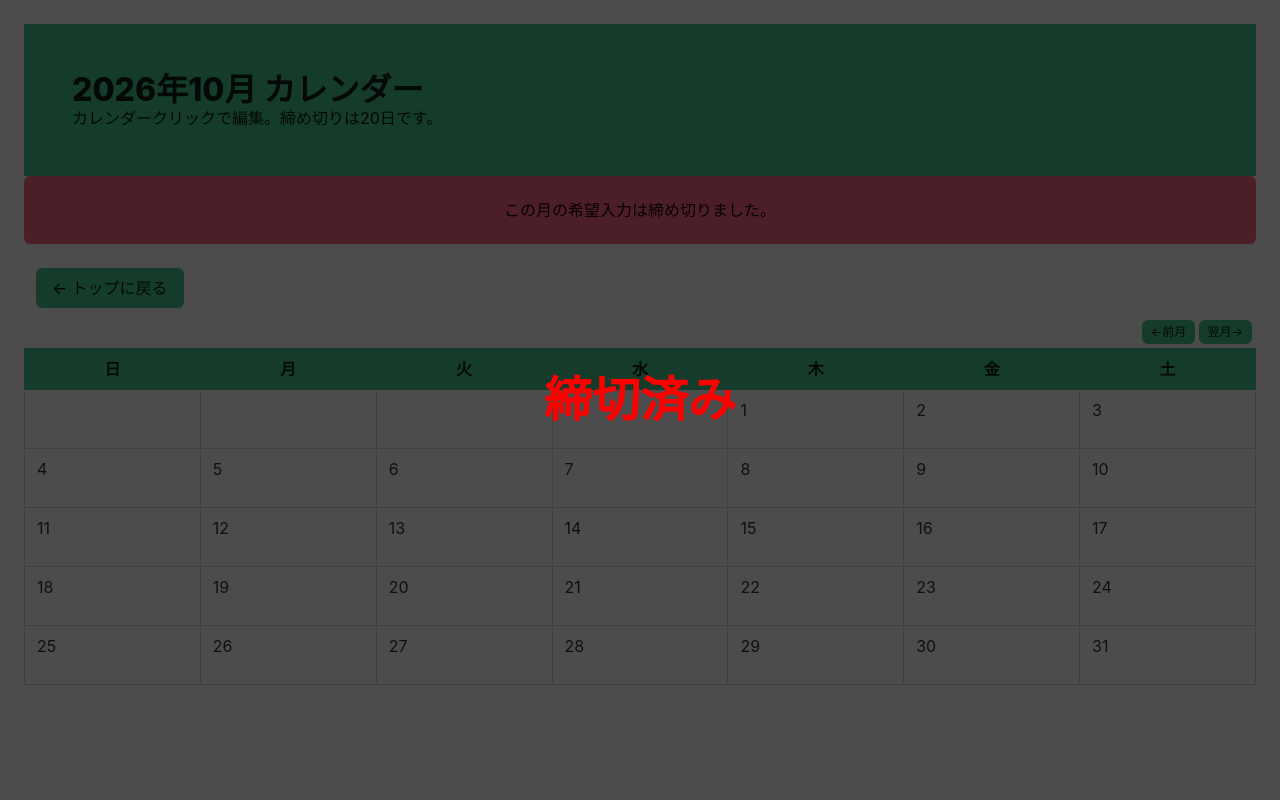
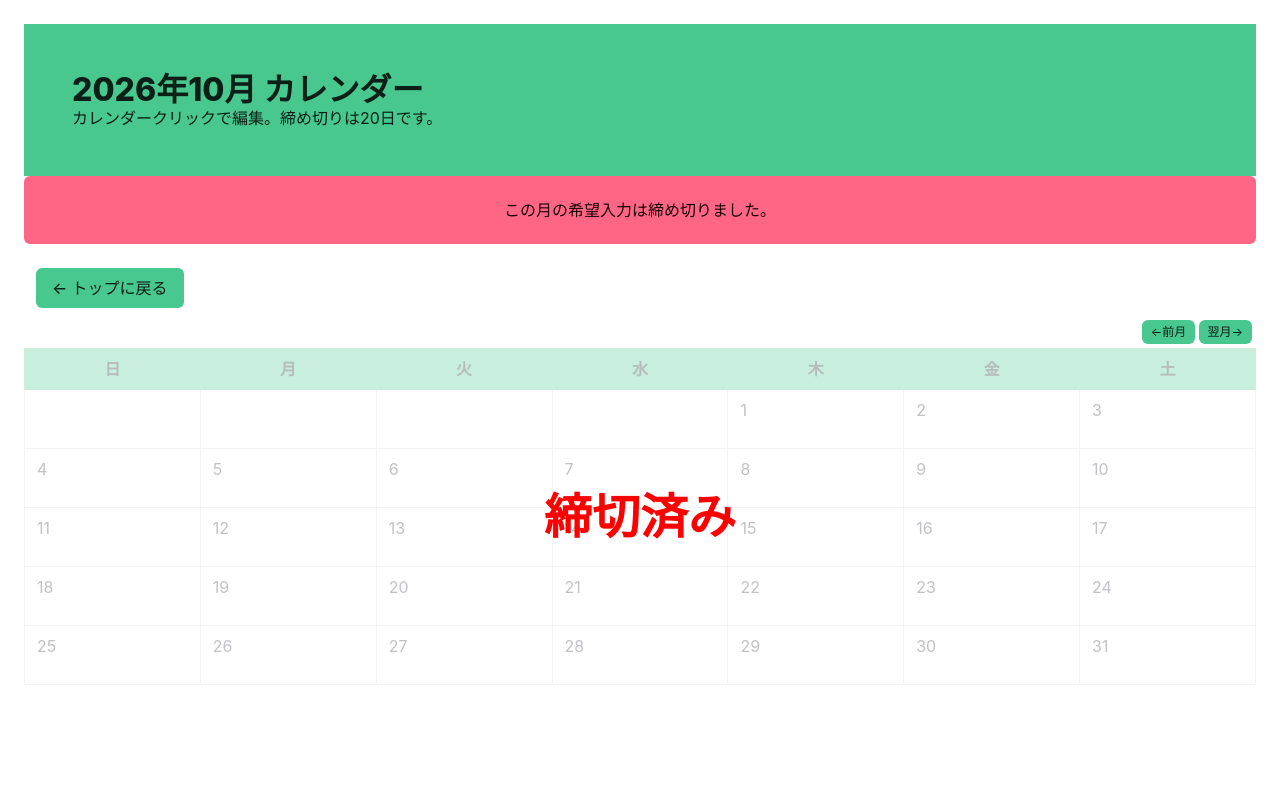
Before and after one commit to umekichi-py/mamanowacal, a Flask app: page /calendar/1?year=2026&month=10 in a window 1280 px wide. Run offline with Flask 3, Linux system fonts and the light colour scheme; the visitor is signed in with stand-in values (Sample User, id 1); data that the repository does not hold is empty.

```diff
--- a/templates/index_test2.html
+++ b/templates/index_test2.html
@@ -32,13 +32,12 @@
     }
 
     .closed-overlay{
-        position: fixed;
-        top: 0;
-        left: 0;
+        position: absolute;
+        inset: 0;
         width: 100%;
         height: 100%;
 
-        background: rgba(0,0,0,0.7);
+        background: rgba(255,255,255,0.7);
 
         display: flex;
         justify-content: center;
```
